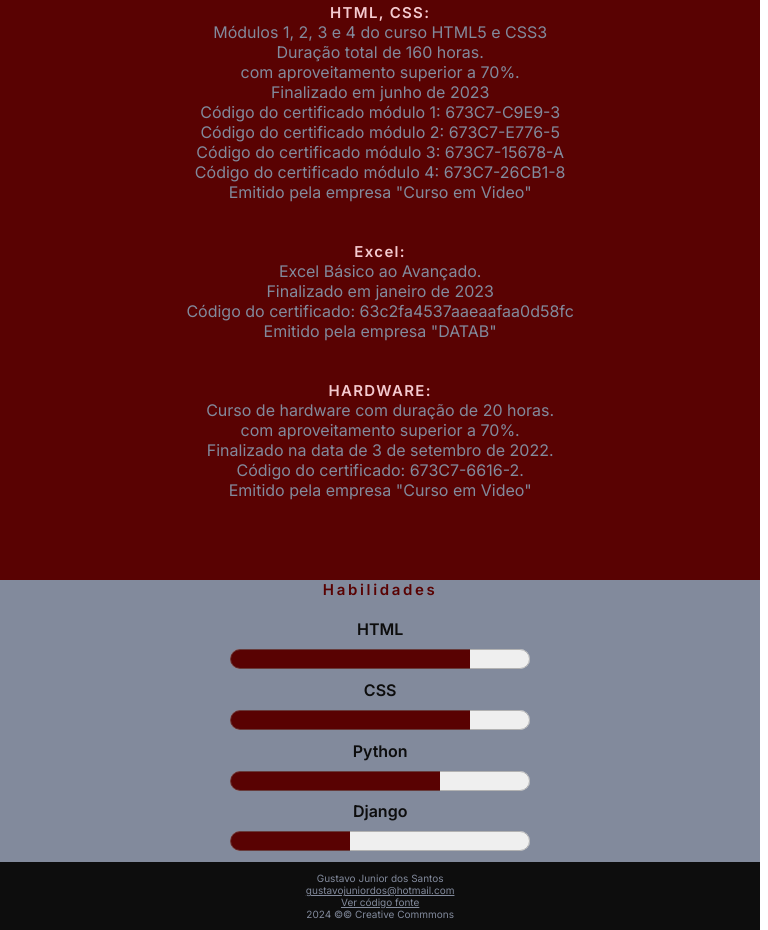
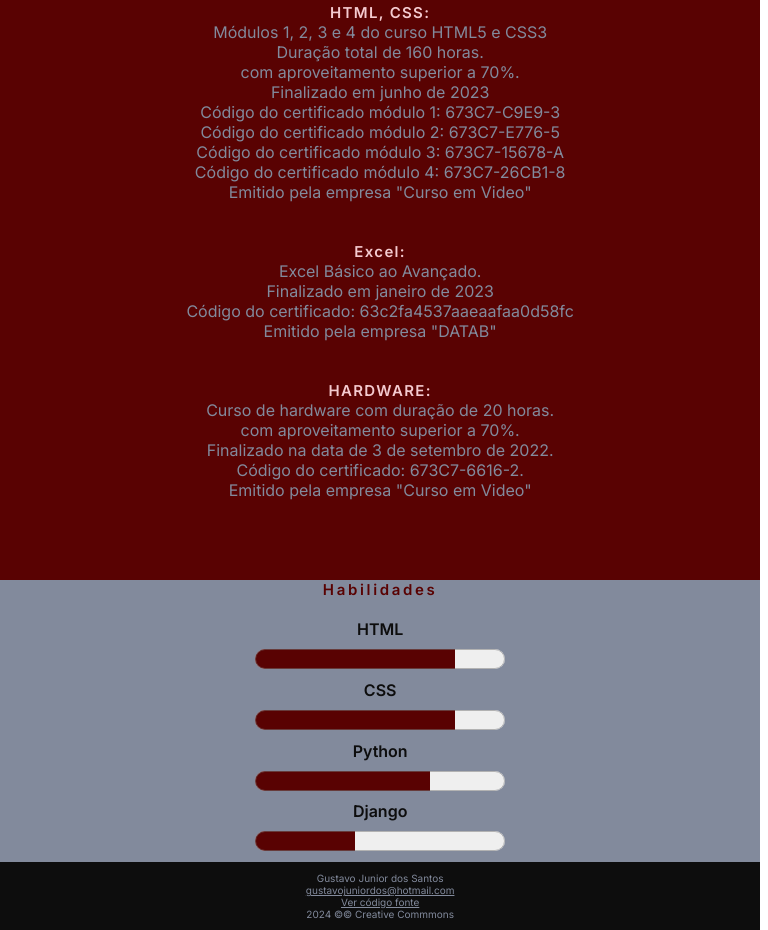
Before and after one commit to gustavodsantos/portifolio, a plain HTML site: page index.html in a window 768 px wide. Shown: the part 2598-3528 px from the top of the page. Drawn offline with Linux system fonts and the light colour scheme.

Commit message:
um
ajuste no css

```diff
--- a/index.html
+++ b/index.html
@@ -164,20 +164,20 @@
     <div class="parte3" id="parte3">
         <h2 class="subtitulo1">Habilidades</h2>
         <p class="Habilidades">HTML</p>
-        <progress class="barra-progresso" max="100" value="80">
+        <progress class="barra-progresso" id="barra" max="100" value="80">
 
         </progress>
         <p class="Habilidades">CSS</p>
-        <progress class="barra-progresso" max="100" value="80">
+        <progress class="barra-progresso" id="barra" max="100" value="80">
 
         </progress>
         <p class="Habilidades">Python</p>
-        <progress class="barra-progresso" max="100" value="70">
+        <progress class="barra-progresso" id="barra" max="100" value="70">
 
         </progress>
         </progress>
         <p class="Habilidades">Django</p>
-        <progress class="barra-progresso" max="100" value="40">
+        <progress class="barra-progresso" id="barra" max="100" value="40">
 
         </progress>
     </div>
--- a/media_query.css
+++ b/media_query.css
@@ -8,7 +8,7 @@
     TVs: 1201px, and more.
 */
 
-@media screen and (min-width: 480px) and (max-width: 768px) { /*tablets*/
+@media screen and (min-width: 320px) and (max-width: 768px) { /*tablets*/
     *{
         margin: 0px;
     }
@@ -43,8 +43,8 @@
     .parte3 {
         padding: 0px 0px;
     }
-    .barra-progresso{
-        width: 300px;
+    #barra{
+        width: 250px;
     }
     footer#rodape{
         padding: 10px 0px;
```
